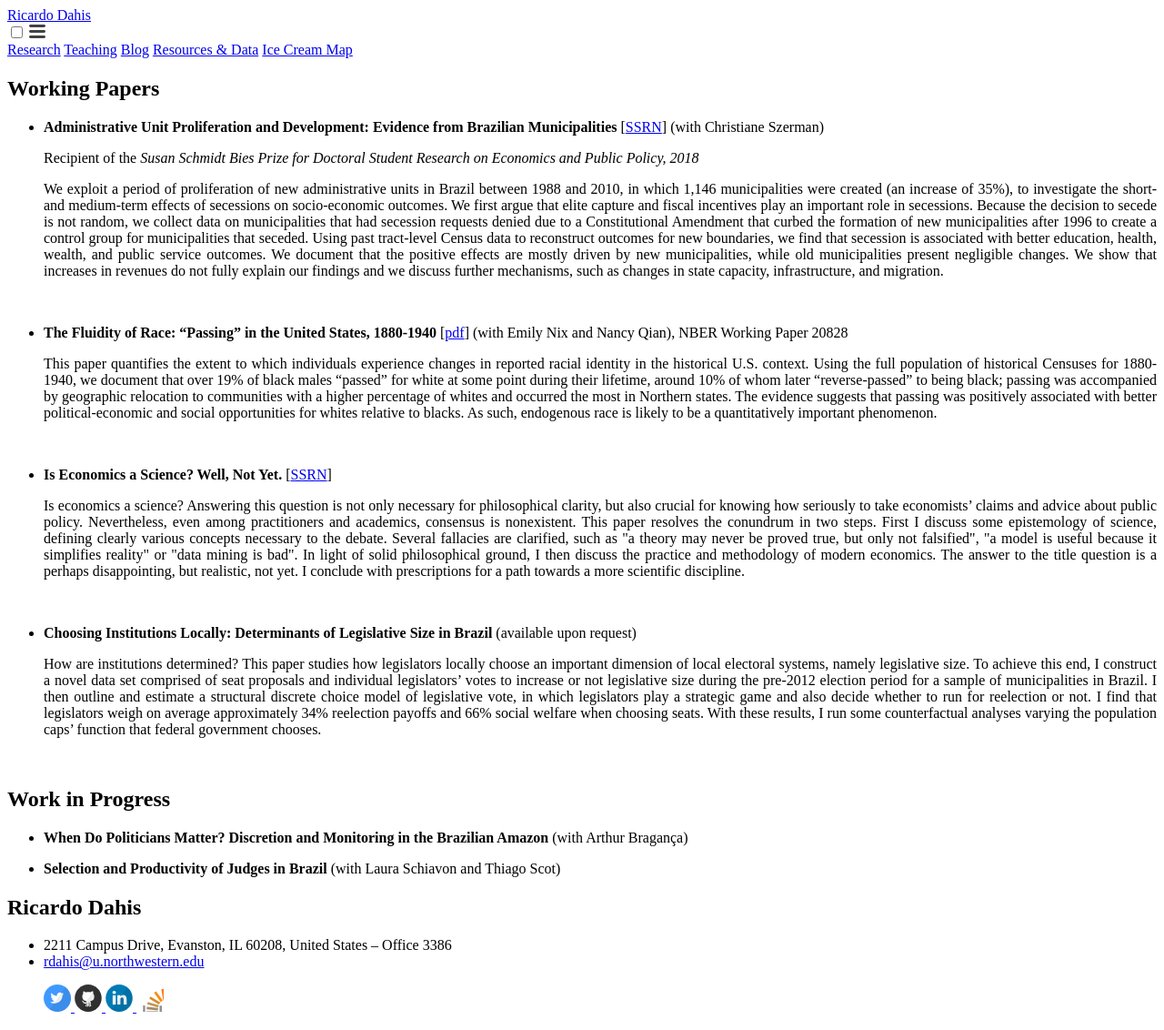
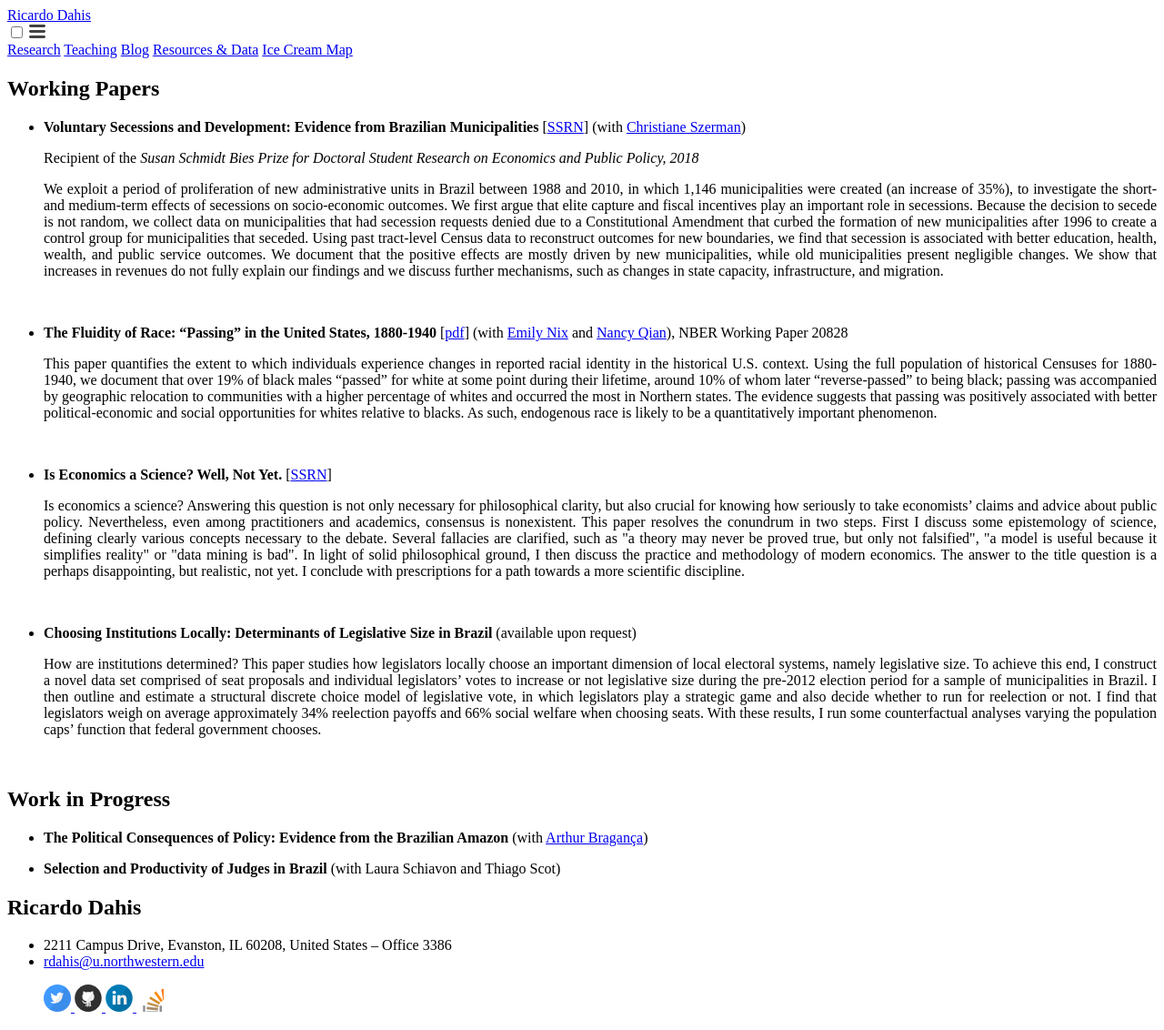
Before and after one commit to rdahis/rdahis.github.io, a Jekyll site: the page built from 1-research.md, in a window 1280 px wide. Shown: the whole page at 91% size. Built offline with Jekyll 4.4.1, drawn with Linux system fonts in a browser that asks for light colours; a script that is not in the unit is left out.

Commit message:
Updates coauthors' websites.

```diff
--- a/1-research.md
+++ b/1-research.md
@@ -6,14 +6,14 @@ permalink: /research/
 
 # Working Papers
 
-- **Administrative Unit Proliferation and Development: Evidence from Brazilian Municipalities** [[SSRN](https://ssrn.com/abstract=3125757){:target="_blank"}] (with Christiane Szerman)
+- **Voluntary Secessions and Development: Evidence from Brazilian Municipalities** [[SSRN](https://ssrn.com/abstract=3125757){:target="_blank"}] (with [Christiane Szerman](https://scholar.princeton.edu/cszerman/bio){:target="_blank"})
 
     Recipient of the _Susan Schmidt Bies Prize for Doctoral Student Research on Economics and Public Policy, 2018_
 
    <p style="text-align: justify;"> We exploit a period of proliferation of new administrative units in Brazil between 1988 and 2010, in which 1,146 municipalities were created (an increase of 35%), to investigate the short- and medium-term effects of secessions on socio-economic outcomes. We first argue that elite capture and fiscal incentives play an important role in secessions. Because the decision to secede is not random, we collect data on municipalities that had secession requests denied due to a Constitutional Amendment that curbed the formation of new municipalities after 1996 to create a control group for municipalities that seceded. Using past tract-level Census data to reconstruct outcomes for new boundaries, we find that secession is associated with better education, health, wealth, and public service outcomes. We document that the positive effects are mostly driven by new municipalities, while old municipalities present negligible changes. We show that increases in revenues do not fully explain our findings and we discuss further mechanisms, such as changes in state capacity, infrastructure, and migration. </p>
 
 <br>
-- **The Fluidity of Race: “Passing” in the United States, 1880-1940** [[pdf](http://www.nber.org/papers/w20828){:target="_blank"}] (with Emily Nix and Nancy Qian), NBER Working Paper 20828
+- **The Fluidity of Race: “Passing” in the United States, 1880-1940** [[pdf](http://www.nber.org/papers/w20828){:target="_blank"}] (with [Emily Nix](https://sites.google.com/site/emilyenix/){:target="_blank"} and [Nancy Qian](https://www.kellogg.northwestern.edu/faculty/qian/index.html){:target="_blank"}), NBER Working Paper 20828
 
    <p style="text-align: justify;"> This paper quantifies the extent to which individuals experience changes in reported racial identity in the historical U.S. context. Using the full population of historical Censuses for 1880-1940, we document that over 19% of black males “passed” for white at some point during their lifetime, around 10% of whom later “reverse-passed” to being black; passing was accompanied by geographic relocation to communities with a higher percentage of whites and occurred the most in Northern states. The evidence suggests that passing was positively associated with better political-economic and social opportunities for whites relative to blacks. As such, endogenous race is likely to be a quantitatively important phenomenon. </p>
 
@@ -31,6 +31,6 @@ permalink: /research/
 
 # Work in Progress
 
-- **When Do Politicians Matter? Discretion and Monitoring in the Brazilian Amazon** (with Arthur Bragança)
+- **The Political Consequences of Policy: Evidence from the Brazilian Amazon** (with [Arthur Bragança](https://arthurbraganca.com/){:target="_blank"})
 
 - **Selection and Productivity of Judges in Brazil** (with Laura Schiavon and Thiago Scot)
```
